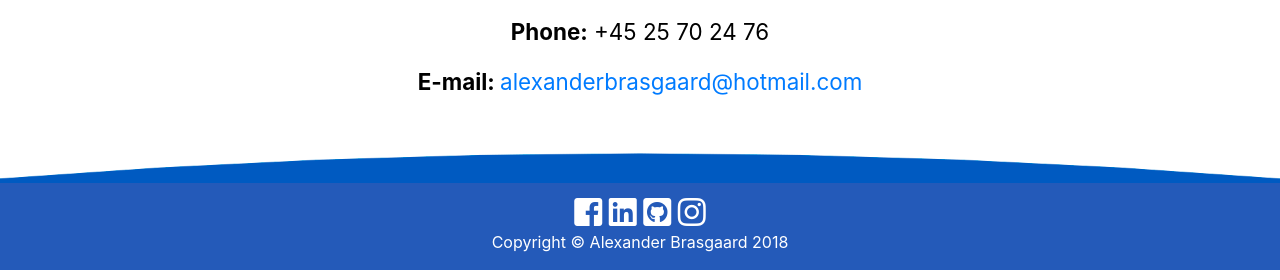
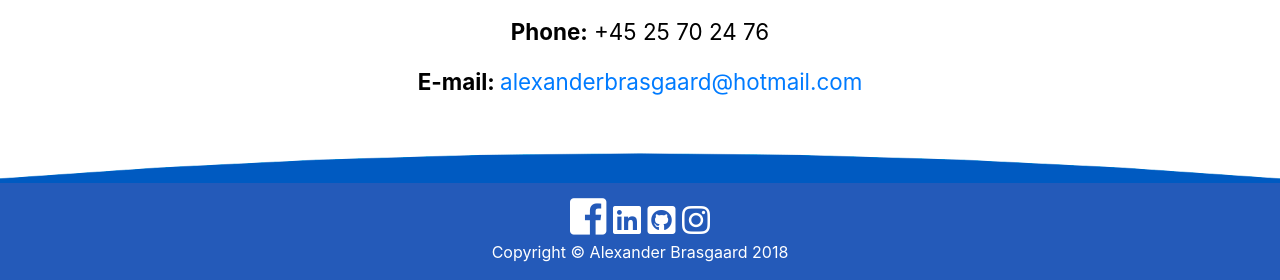
Before and after one commit to Brasgaard/portfolio, a PHP site: page / in a window 1280 px wide, with the pointer over the restyled element; the page is wider, and only the part inside the window is pictured. Shown: the part 3717-3997 px from the top of that part. Run offline with PHP 8.4, Linux system fonts and the light colour scheme; some libraries are stand-ins or nearby versions.

Commit message:
Css transition on SoMe
- Small CSS transition on SoMe footer

```diff
--- a/css/style.css
+++ b/css/style.css
@@ -213,7 +213,10 @@ body, html {
 
 .socialmedia:hover {
   color: white;
+  font-size: 1.3em;
+  transition: 0.4s;
 }
+
 
 /* MEDIA QUERY MOBILE */
 
```
Also changed, not shown: images/t123123.jpg (added).
